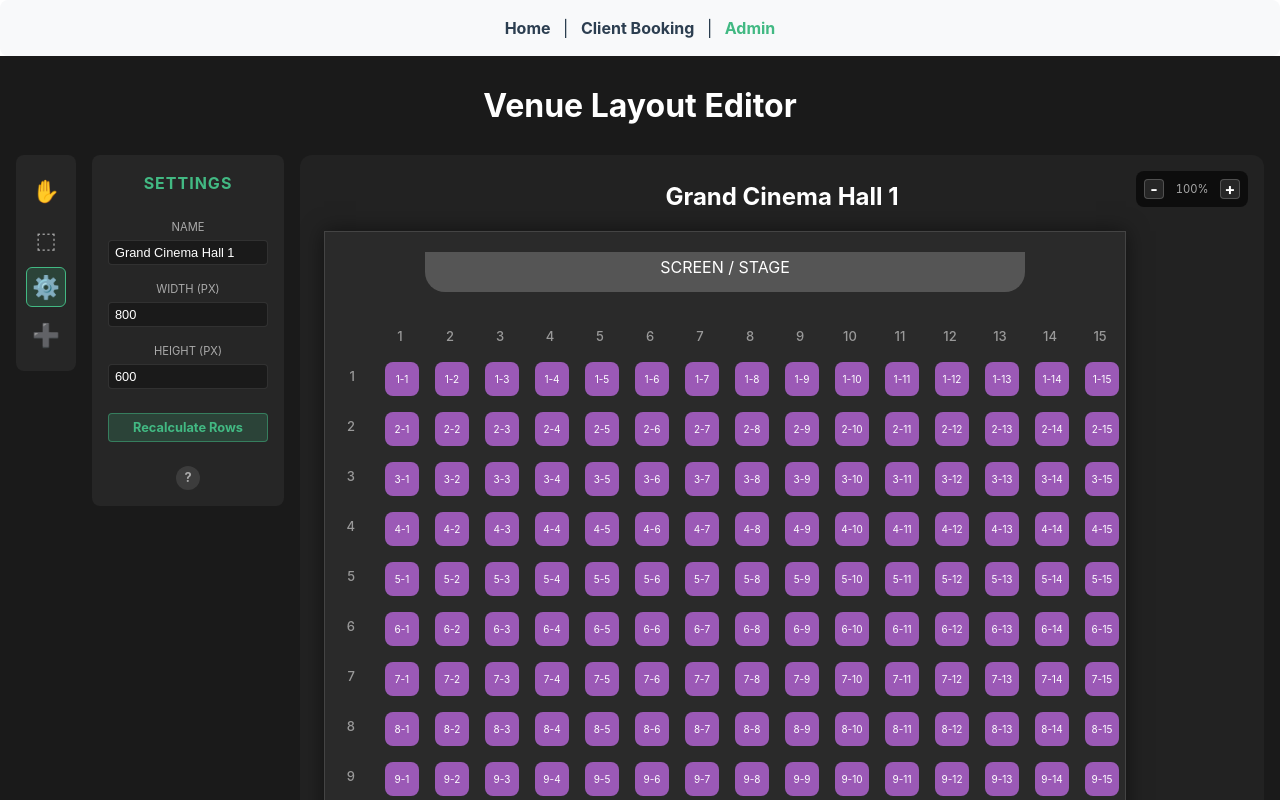
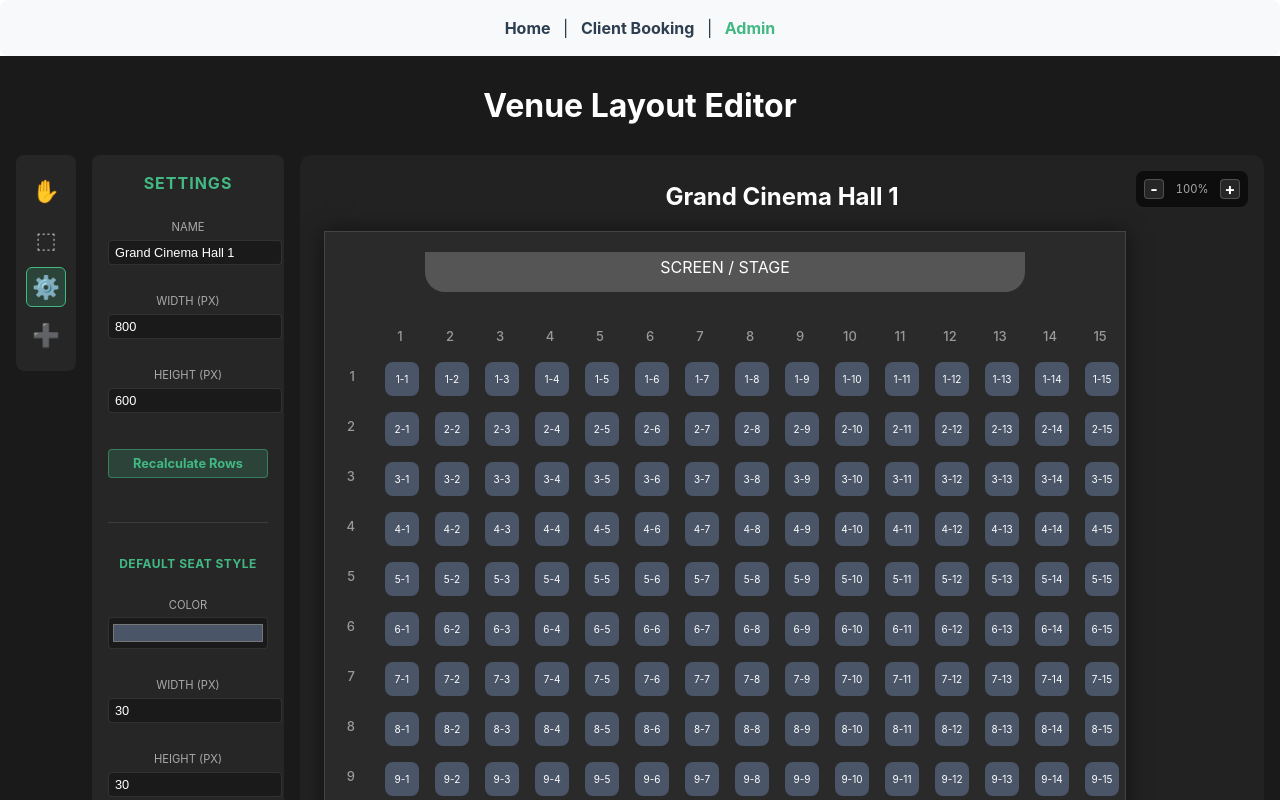
Before and after one commit to gerasem/ticket-shop, a Vue app: page /admin in a window 1280 px wide. Both pictures are taken after a click on the button "⚙️". Shown: the top 800 px of the page. Built offline with nearby package versions, Linux system fonts and the light colour scheme.

Commit message:
default width, height, form and color for prices

```diff
--- a/src/services/mockData.ts
+++ b/src/services/mockData.ts
@@ -19,6 +19,12 @@ export interface Venue {
     y: number;
     width: number;
     height: number;
+  };
+  defaultSeatStyle: {
+    color: string;        // Background color (hex)
+    width: number;        // Width in pixels
+    height: number;       // Height in pixels
+    borderRadius: string; // '8px' for square, '50%' for circle
   };
 }
 
@@ -69,6 +75,12 @@ export const generateMockVenue = (): Venue => {
       y: 20,
       width: 600,
       height: 40
+    },
+    defaultSeatStyle: {
+      color: '#4a5568',     // Default gray
+      width: 30,
+      height: 30,
+      borderRadius: '8px'   // Square by default
     }
   };
 };
--- a/src/views/AdminView.vue
+++ b/src/views/AdminView.vue
@@ -571,6 +571,52 @@ const handleSeatClick = (seatId: string, event: MouseEvent) => {
               Recalculate Rows
             </button>
           </div>
+
+          <!-- Seat Styling Settings -->
+          <div class="settings-divider"></div>
+          <div class="settings-subtitle">Default Seat Style</div>
+
+          <div class="settings-group">
+            <label>Color</label>
+            <input
+              type="color"
+              v-model="venueStore.currentVenue.defaultSeatStyle.color"
+              class="settings-input color-input"
+            />
+          </div>
+
+          <div class="settings-group">
+            <label>Width (px)</label>
+            <input
+              type="number"
+              v-model.number="venueStore.currentVenue.defaultSeatStyle.width"
+              class="settings-input"
+              min="10"
+              max="100"
+            />
+          </div>
+
+          <div class="settings-group">
+            <label>Height (px)</label>
+            <input
+              type="number"
+              v-model.number="venueStore.currentVenue.defaultSeatStyle.height"
+              class="settings-input"
+              min="10"
+              max="100"
+            />
+          </div>
+
+          <div class="settings-group">
+            <label>Shape</label>
+            <select
+              v-model="venueStore.currentVenue.defaultSeatStyle.borderRadius"
+              class="settings-input"
+            >
+              <option value="8px">Square</option>
+              <option value="50%">Circle</option>
+            </select>
+          </div>
         </div>
 
         <!-- Select All Section (when select tool is active) -->
@@ -700,7 +746,14 @@ const handleSeatClick = (seatId: string, event: MouseEvent) => {
             :class="{
               selected: selectedSeats.has(seat.id)
             }"
-            :style="{ left: seat.x + 'px', top: seat.y + 'px' }"
+            :style="{
+              left: seat.x + 'px',
+              top: seat.y + 'px',
+              width: venueStore.currentVenue.defaultSeatStyle.width + 'px',
+              height: venueStore.currentVenue.defaultSeatStyle.height + 'px',
+              backgroundColor: venueStore.currentVenue.defaultSeatStyle.color,
+              borderRadius: venueStore.currentVenue.defaultSeatStyle.borderRadius
+            }"
             :title="formatPrice(seat.priceInCents)"
             @mousedown.stop="handleSeatClick(seat.id, $event)"
           >
@@ -1173,4 +1226,55 @@ const handleSeatClick = (seatId: string, event: MouseEvent) => {
 .select-all-btn:hover {
   background: rgba(66, 185, 131, 0.4);
 }
+
+/* Settings Styles */
+.settings-divider {
+  width: 100%;
+  height: 1px;
+  background: rgba(255, 255, 255, 0.1);
+  margin: 1rem 0;
+}
+
+.settings-subtitle {
+  font-size: 0.75rem;
+  color: #42b983;
+  text-transform: uppercase;
+  font-weight: bold;
+  margin-bottom: 0.5rem;
+  letter-spacing: 0.5px;
+}
+
+.settings-group {
+  display: flex;
+  flex-direction: column;
+  gap: 0.25rem;
+  margin-bottom: 0.75rem;
+}
+
+.settings-group label {
+  font-size: 0.7rem;
+  color: #aaa;
+  text-transform: uppercase;
+}
+
+.settings-input {
+  width: 100%;
+  background: rgba(0, 0, 0, 0.3);
+  border: 1px solid rgba(255, 255, 255, 0.1);
+  color: white;
+  padding: 4px 6px;
+  border-radius: 4px;
+  font-size: 0.8rem;
+}
+
+.settings-input:focus {
+  border-color: #42b983;
+  outline: none;
+}
+
+.color-input {
+  height: 32px;
+  padding: 2px;
+  cursor: pointer;
+}
 </style>
```
